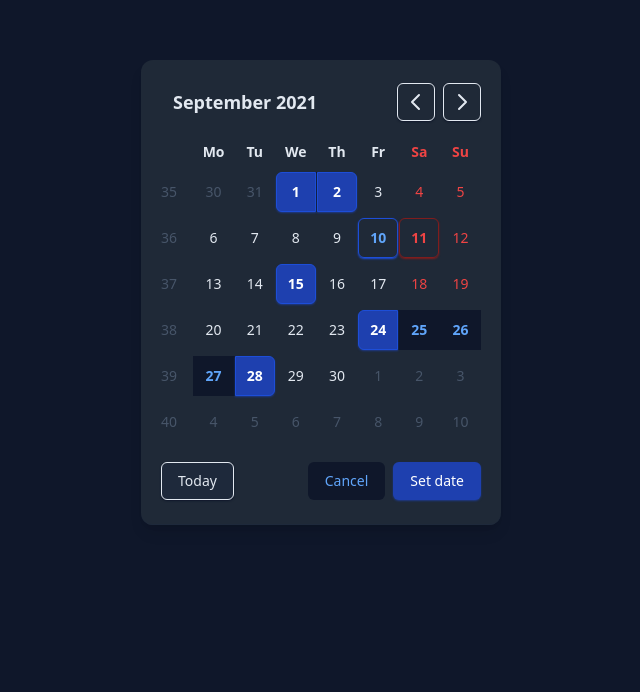
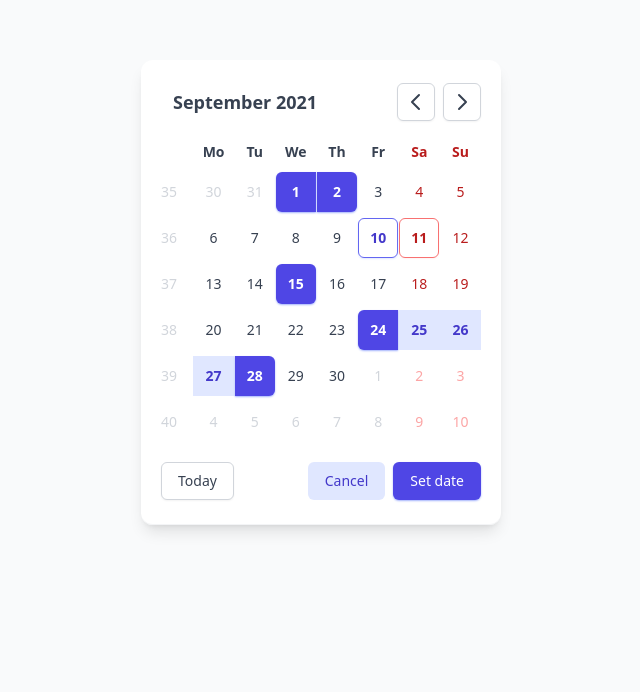
Before and after one commit to codesfromshad/tailwind-datepicker, a React (Create React App) app: page / in a window 1280 px wide. Shown: the part 108-800 px from the top of the page, without its empty margins (319-959 px from the left). Built offline with nearby package versions, Linux system fonts and the light colour scheme.

Commit message:
Update component with new color scheme

```diff
--- a/src/components/App/index.tsx
+++ b/src/components/App/index.tsx
@@ -1,3 +1,5 @@
+import { useState } from 'react';
+
 import { ChevronLeftIcon, ChevronRightIcon, XIcon } from '@heroicons/react/outline';
 import Calendar from './calendar.json';
 
@@ -7,15 +9,144 @@ function classNames(...classes: (boolean | null | undefined | string)[]) {
     .join(' ');
 }
 
+/* Helper Functions */
+
+/**
+ * Days in month
+ */
+
+function isToday() {
+  return;
+}
+
+const month = [
+  {
+    id: 0,
+    monthName: "January"
+  },
+  {
+    id: 1,
+    monthName: "February"
+  },
+  {
+    id: 2,
+    monthName: "March"
+  },
+  {
+    id: 3,
+    monthName: "April"
+  },
+  {
+    id: 4,
+    monthName: "May"
+  },
+  {
+    id: 5,
+    monthName: "June"
+  },
+  {
+    id: 6,
+    monthName: "July"
+  },
+  {
+    id: 7,
+    monthName: "August"
+  },
+  {
+    id: 8,
+    monthName: "September"
+  },
+  {
+    id: 9,
+    monthName: "October"
+  },
+  {
+    id: 10,
+    monthName: "November"
+  },
+  {
+    id: 11,
+    monthName: "December"
+  }
+
+];
+
+function genPrevMonth ({ month, year }:{ month: number; year: number }) {
+  const days = daysInMonth(month, year);
+    for (let i=0; i<=days; i++) {
+
+    }
+}
+
+/**
+ * Days in month
+ */
+ function daysInMonth(month: number, year: number) {
+  switch (month) {
+    case 0:
+    case 2:
+    case 4:
+    case 6:
+    case 7:
+    case 9:
+    case 11:
+      return 31;
+    case 1:
+      return isLeapYear(year) ? 29 : 28;
+    default:
+      return 30;
+  }
+}
+
+/**
+ * Is Leap Year
+ *
+ * @param year
+ * @returns a boolean which tells you whether the year you passed in this function is a leap year or not
+ */
+ function isLeapYear(year: number): boolean {
+  return (year % 4 === 0 && year % 100 !== 0) || year % 400 === 0;
+}
+
 function App() {
+
+  const [state, setState] = useState(Calendar);
 
   const calendarDays = Calendar;
 
   const weekNumber = new Set();
 
-  const filteredCalendarWeekNumbers = calendarDays.filter((obj) => {
-    const isPresentInSet = weekNumber.has(obj.date.weekNumber);
-    weekNumber.add(obj.date.weekNumber);
+  const buildMonthObj = ({ month, year }: { month: number; year: number }) => {
+    const days = daysInMonth(month, year);
+    for (let i=0; i<=days; i++) {
+      state.push({
+        isSelected: false,
+        isToday: false,
+        isWeekend: false,
+        isHoliday: false,
+        isStartingDayOfWeek: false,
+        isEndingDayOfWeek: false,
+        isRangeStart: false,
+        isInRange: false,
+        isRangeEnd: false,
+        isInteractable: true,
+        isFromPreviousMonth: true,
+        isFromNextMonth: false,
+        dayData: "",
+        date: {
+           weekNumber: 35,
+           day: 30,
+           nameOfDay: 0,
+           month: 7,
+           year: 2021
+        }
+     })
+    }
+  }
+
+  const removedDuplicateCalendarWeekNumbers = calendarDays.filter((dayObj) => {
+    const isPresentInSet = weekNumber.has(dayObj.date.weekNumber);
+    weekNumber.add(dayObj.date.weekNumber);
     return !isPresentInSet;
   });
 
@@ -66,28 +197,9 @@ function App() {
     arr.push(daysArr[pointer]);
   }
 
-  const state = {
-    isToday: false,
-    isWeekend: false,
-    isHoliday: false,
-    isStartingDayOfWeek: false,
-    isRangeStart: false,
-    isInRange: false,
-    isRangeEnd: false,
-    isFromPreviousMonth: false,
-    isFromNextMonth: false,
-    date: {
-      weekNumber: 1,
-      day: 1,
-      nameOfDay: 0, // add offset
-      month: 0,
-      year: 2021
-    }
-  }
-
 
   return (
-    <div className="dark">
+    <div className="">
       <div className="flex items-center justify-center w-full min-h-screen bg-gray-50 dark:bg-slate-900">
         <div className="select-none flex bg-white dark:bg-gray-800 shadow-lg rounded-xl w-full sm:w-auto justify-center">
           <div className="flex flex-col w-[360px] justify-evenly px-5 pt-5 pb-6 border-b rounded-xl border-gray-100 dark:border-slate-800">
@@ -98,6 +210,7 @@ function App() {
               <div className="flex justify-center space-x-2">
                 <button
                   className="inline-flex items-center p-1.5 border border-gray-300 dark:border-slate-200 shadow-sm dark:shadow-slate-900 text-sm leading-4 font-medium rounded-md text-gray-700 dark:text-slate-200 g-white hover:bg-gray-50 dark:hover:bg-slate-700 active:bg-gray-100 dark:active:bg-slate-600"
+
                 >
                   <ChevronLeftIcon className="w-6 h-6 stroke-current"/>
                 </button>
@@ -110,7 +223,7 @@ function App() {
             </div>
             <div className="flex justify-around pt-2">
               <div className="grid grid-rows-6 pt-10 pr-4 gap-y-1.5 text-sm text-gray-300 dark:text-slate-600">
-                {filteredCalendarWeekNumbers.map((day) => {
+                {removedDuplicateCalendarWeekNumbers.map((day) => {
                   return (
                     <div
                       className="flex items-center justify-center w-full h-auto"
@@ -147,17 +260,17 @@ function App() {
                     return (
                       <div className={classNames(
                         day.isInRange && !(day.isRangeStart || day.isRangeEnd) && day.isStartingDayOfWeek
-                          ? "bg-blue-100 dark:bg-slate-900"
+                          ? "bg-brand-feather dark:bg-slate-900"
                           : day.isInRange && !(day.isRangeStart || day.isRangeEnd) && day.isEndingDayOfWeek
-                            ? "bg-blue-100 dark:bg-slate-900"
+                            ? "bg-brand-feather dark:bg-slate-900"
                             : day.isInRange && !(day.isRangeStart || day.isRangeEnd)
-                              ? "bg-blue-100 dark:bg-slate-900"
+                              ? "bg-brand-feather dark:bg-slate-900"
                               : null,
                         day.isRangeStart
-                          ? "bg-gradient-to-r from-transparent via-transparent to-blue-100 dark:bg-gradient-to-r dark:from-transparent dark:via-transparent dark:to-slate-900"
+                          ? "bg-gradient-to-r from-transparent via-transparent to-brand-feather dark:bg-gradient-to-r dark:from-transparent dark:via-transparent dark:to-slate-900"
                           : null,
                         day.isRangeEnd
-                          ? "bg-gradient-to-l from-transparent via-transparent to-blue-100 dark:bg-gradient-to-l dark:from-transparent dark:via-transparent dark:to-slate-900"
+                          ? "bg-gradient-to-l from-transparent via-transparent to-brand-feather dark:bg-gradient-to-l dark:from-transparent dark:via-transparent dark:to-slate-900"
                           : null,
 
                         "flex items-center justify-center w-full"
@@ -181,18 +294,18 @@ function App() {
                               : null,
                             day.isToday
                               ? (day.isWeekend || day.isHoliday)
-                                ? "rounded-md font-semibold border border-red-400 dark:border-red-900 hover:border-red-500 dark:hover:border-red-800 hover:bg-red-50 dark:hover:bg-red-900 shadow-sm shadow-red-100 dark:shadow-red-900"
-                                : "rounded-md text-blue-700 dark:text-blue-400 font-semibold border border-blue-400 dark:border-blue-700 hover:border-blue-500 dark:hover:border-blue-600 hover:bg-blue-50 dark:hover:bg-blue-900 shadow-sm shadow-blue-100 dark:shadow-blue-700"
+                                ? "rounded-md font-semibold border border-red-400 dark:border-red-900 hover:border-red-400 dark:hover:border-red-800 hover:bg-red-50 dark:hover:bg-red-900 shadow-sm shadow-red-50 dark:shadow-red-900"
+                                : "rounded-md text-brand-dark dark:text-brand-lighter font-semibold border border-brand-light dark:border-brand-light hover:border-brand-light dark:hover:border-brand-light hover:bg-brand-air dark:hover:bg-brand-darkest shadow-sm shadow-brand-feather dark:shadow-brand-darkest"
                               : "border-transparent",
                             day.isSelected
-                              ? "font-semibold text-white bg-blue-700 hover:bg-blue-600 dark:bg-blue-800  hover:border-blue-500 dark:border-blue-700 dark:hover:border-blue-600 dark:hover:bg-blue-700 shadow-sm shadow-blue-100 dark:shadow-blue-900"
+                              ? "font-semibold text-white bg-brand dark:bg-brand hover:bg-brand-light dark:hover:bg-brand-light hover:border-brand-light dark:hover:border-brand-light shadow-sm shadow-brand-lightest dark:shadow-brand-darkest"
                               : null,
                             day.isInRange && !(day.isRangeStart || day.isRangeEnd)
-                              ? "font-semibold text-blue-700 dark:text-blue-400 bg-transparent hover:border-blue-500 hover:bg-blue-200 dark:hover:bg-slate-700 hover:text-blue-700 hover:shadow-sm hover:shadow-blue-100 dark:hover:shadow-slate-900"
+                              ? "font-semibold text-brand-dark hover:text-brand-darker dark:text-brand-lighter bg-transparent hover:bg-brand-touch dark:hover:bg-slate-700 hover:border-brand-light dark:hover:border-brand-light hover:shadow-sm hover:shadow-brand-feather dark:hover:shadow-slate-900"
                               : day.isRangeStart
-                                ? "rounded-r-none font-semibold text-white bg-blue-700 dark:bg-blue-800 border-blue-500 dark:border-blue-700 hover:border-blue-700 dark:hover:border-blue-600 hover:bg-blue-600 dark:hover:bg-blue-700 hover:rounded-md shadow-sm shadow-blue-100 dark:shadow-blue-900 transition-all duration-75"
+                                ? "rounded-r-none font-semibold text-white bg-brand dark:bg-brand hover:bg-brand-light dark:hover:bg-brand-light hover:border-brand-light dark:hover:border-brand-light shadow-sm shadow-brand-lightest dark:shadow-brand-darkest hover:rounded-md transition-all duration-75"
                                 : day.isRangeEnd
-                                  ? "rounded-l-none font-semibold text-white bg-blue-700 dark:bg-blue-800 border-blue-500 dark:border-blue-700 hover:border-blue-700 dark:hover:border-blue-600 hover:bg-blue-600 dark:hover:bg-blue-700 hover:rounded-md shadow-sm shadow-blue-100 dark:shadow-blue-900 transition-all duration-75"
+                                  ? "rounded-l-none font-semibold text-white bg-brand dark:bg-brand hover:bg-brand-light dark:hover:bg-brand-light hover:border-brand-light dark:hover:border-brand-light shadow-sm shadow-brand-lightest dark:shadow-brand-darkest hover:rounded-md transition-all duration-75"
                                   : null,
 
                             "flex items-center justify-center w-10 h-10 rounded-md border"
@@ -220,13 +333,13 @@ function App() {
               <div className="flex space-x-2">
                 <button
                   type="button"
-                  className="inline-flex items-center px-4 py-2 border border-transparent text-sm font-medium rounded-md text-blue-700 dark:text-blue-400 bg-blue-100 dark:bg-slate-900 hover:bg-blue-200 dark:hover:bg-slate-700 active:bg-blue-300 active:text-blue-800 dark:active:bg-slate-600"
+                  className="inline-flex items-center px-4 py-2 border border-transparent text-sm font-medium rounded-md text-brand-dark dark:text-brand-lighter bg-brand-feather dark:bg-slate-900 hover:bg-brand-touch hover:text-brand-darker dark:hover:bg-slate-700 active:bg-brand-lightest active:text-brand-darkest dark:active:bg-slate-600 dark:active:text-brand-lightest"
                 >
                   Cancel
                 </button>
                 <button
                   type="button"
-                  className="inline-flex items-center px-4 py-2 border border-transparent text-sm font-medium rounded-md shadow-sm dark:shadow-blue-900 text-white bg-blue-700 dark:bg-blue-800 hover:bg-blue-600 dark:hover:bg-blue-700 active:bg-blue-800 dark:active:bg-blue-900"
+                  className="inline-flex items-center px-4 py-2 border border-transparent text-sm font-medium rounded-md shadow-sm shadow-brand-lightest dark:shadow-brand-darkest text-white bg-brand dark:bg-brand hover:bg-brand-light dark:hover:bg-brand-light active:bg-brand-dark dark:active:bg-brand-dark"
                 >
                   Set date
                 </button>
--- a/tailwind.config.js
+++ b/tailwind.config.js
@@ -4,7 +4,22 @@ module.exports = {
     "./src/**/*.{js,jsx,ts,tsx}",
   ],
   theme: {
-    extend: {},
+    extend: {
+      colors: {
+        brand: {
+          air: "#eef2ff",
+          feather: "#e0e7ff",
+          touch: "#c7d2fe",
+          lightest: "#a5b4fc",
+          lighter: "#818cf8",
+          light: "#6366f1",
+          DEFAULT: "#4f46e5",
+          dark: "#4338ca",
+          darker: "#3730a3",
+          darkest: "#312e81",
+        },
+      },
+    },
   },
   plugins: [
     require('@tailwindcss/forms'),
```
Also changed, not shown: src/components/App/calendar.json (+43 -0 lines).
